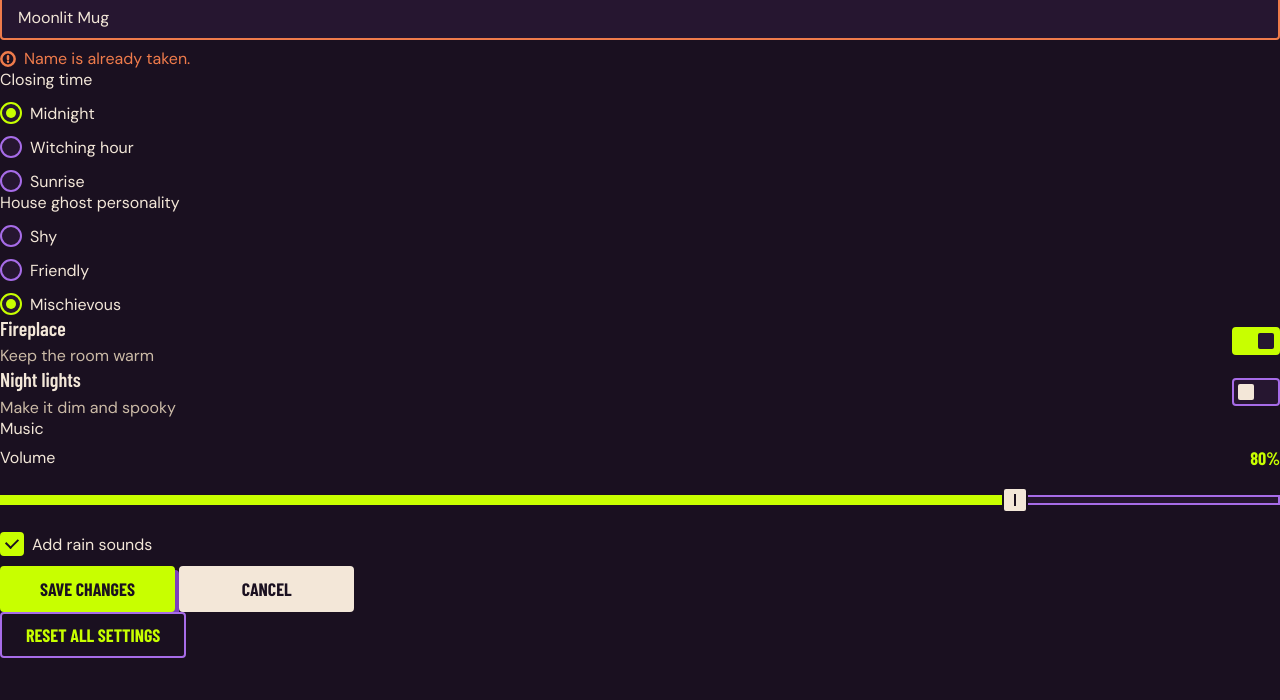
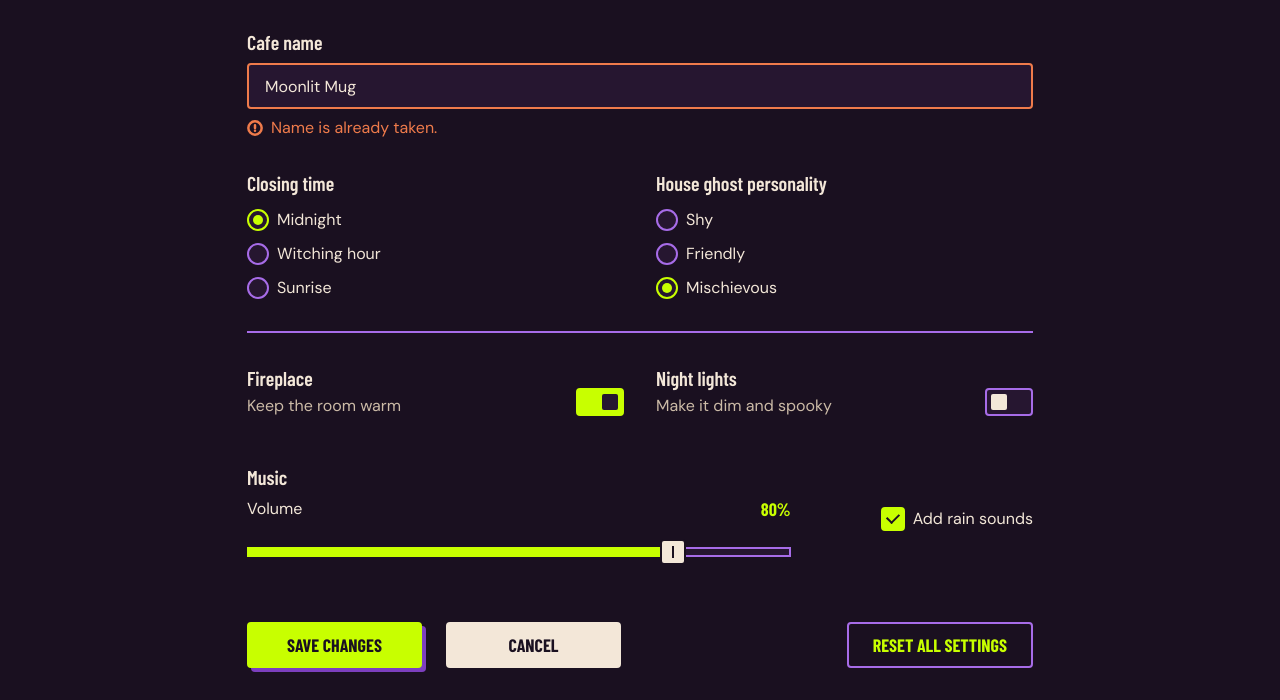
Before and after one commit to szabina-nagy/spooky-cafe-ui-kit, a plain HTML site: page screens/settings.html in a window 1280 px wide. Shown: the part 159-859 px from the top of the page. Before the commit the page ends 817 px from the top, so only its background shows below. Drawn offline with nearby package versions, Linux system fonts and the light colour scheme; a web font is replaced by a local one.

Commit message:
Add settings styling

```diff
--- a/css/settings.css
+++ b/css/settings.css
@@ -0,0 +1,86 @@
+body {
+  max-width: 850px;
+  margin-inline: auto;
+  padding-inline: 32px;
+}
+
+/* header */
+.header-left {
+  display: flex;
+  align-items: center;
+  gap: 12px;
+  margin-top: 32px;
+}
+
+/* tabs */
+.tabs {
+  display: flex;
+  margin-block: 32px;
+}
+
+.tab {
+    flex: 1;
+}
+
+/*input */
+.field {
+  margin-block: 16px;
+}
+
+.field-slider {
+  flex: 1;
+}
+
+/* radio */
+.settings-columns {
+  display: flex;
+  gap: 32px;
+  margin-block: 32px;
+}
+
+.settings-column {
+  flex: 1;
+}
+
+/* toggles */
+.toggle-columns {
+  display: flex;
+  gap: 32px;
+  margin-block: 32px;
+}
+
+.toggle-column {
+  flex: 1;
+}
+
+.toggle-field-described {
+  display: flex;
+  align-items: flex-end;
+  justify-content: space-between;
+}
+
+/* slider + checkbox */
+.controls {
+  display: flex;
+  gap: 90px;
+  margin-block: 32px;
+}
+
+/*buttons */
+.button-row {
+  display: flex;
+  justify-content: space-between;
+  margin-block: 32px;
+}
+
+.buttons.left {
+  display: flex;
+  gap: 24px;
+}
+
+/* br */
+.divider {
+  border: none;
+  border-bottom: 2px solid var(--border);
+  margin: 0;
+}
--- a/screens/settings.html
+++ b/screens/settings.html
@@ -45,7 +45,7 @@
             <div role="tabpanel" id="panel-settings" aria-labelledby="tab-settings">
                 <!-- input -->
                 <div class="field">
-                    <label class="field-label" for="input-error">Cafe name</label>
+                    <label class="field-label text-subtitle" for="input-error">Cafe name</label>
                     <input class="input" id="input-error" type="text" value="Moonlit Mug" aria-invalid="true" aria-describedby="input-alert-message">
                     <p class="alert-message" id="input-alert-message">
                         <img src="../icons/circle-alert.svg" alt="" width="16" height="16">
@@ -54,9 +54,10 @@
                 </div>
 
                 <!-- radio 2 columns -->
+                 <div class="settings-columns">
                     <div class="settings-column left">
                         <fieldset class="radio-group">
-                        <legend>Closing time</legend>
+                            <legend class="text-subtitle">Closing time</legend>
                             <label class="radio-field">
                                 <input class="radio" type="radio" name="closing-time" value="midnight" checked>
                                 Midnight
@@ -73,7 +74,7 @@
                     </div>
                     <div class="settings-column right">
                         <fieldset class="radio-group">
-                        <legend>House ghost personality</legend>
+                            <legend class="text-subtitle">House ghost personality</legend>
                             <label class="radio-field">
                                 <input class="radio" type="radio" name="house-ghost-personality" value="shy">
                                 Shy
@@ -88,8 +89,12 @@
                             </label>
                         </fieldset>
                     </div>
+                </div>
+
+                <hr class="divider"/>
 
                 <!-- toggles 2 columns -->
+                 <div class="toggle-columns">
                     <div class="toggle-column left">
                         <div class="toggle-field toggle-field-described">
                             <span class="toggle-text">
@@ -109,11 +114,12 @@
                             <input class="toggle" id="night-lights" type="checkbox" role="switch" aria-describedby="night-lights-description">
                         </div>
                     </div>
+                </div>
 
                 <!-- slider + checkbox -->
                 <div class="controls">
-                    <div class="field">
-                        <span class="field-label">Music</span>
+                    <div class="field field-slider">
+                        <span class="field-label text-subtitle">Music</span>
                         <div class="slider-header">
                             <label class="field-label" for="slider-default">Volume</label>
                             <span class="slider-value" aria-hidden="true">80%</span>
@@ -127,12 +133,14 @@
                 </div>
 
                 <!-- 2 + 1 button -->
-                <div class="settings-column left">
+                 <div class="button-row">
+                    <div class="buttons left">
                         <button type="button" class="button button-primary">Save changes</button>
                         <button type="button" class="button button-secondary">Cancel</button>
                     </div>
-                <div class="settings-column right">
+                    <div class="buttons right">
                         <button type="button" class="button button-ghost">Reset all settings</button>
+                    </div>
                  </div>
             </div>
 
```
Lines whose indentation alone changed are shown as unchanged.
